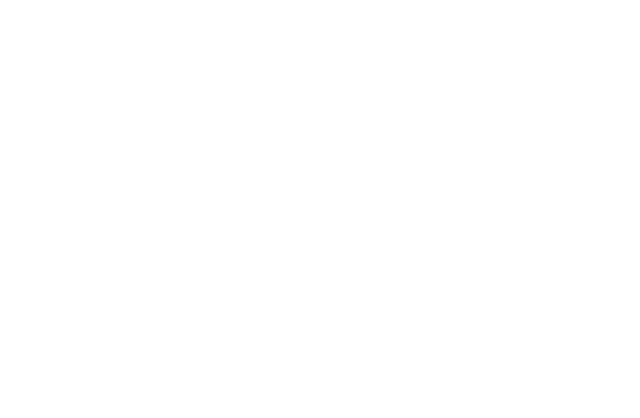
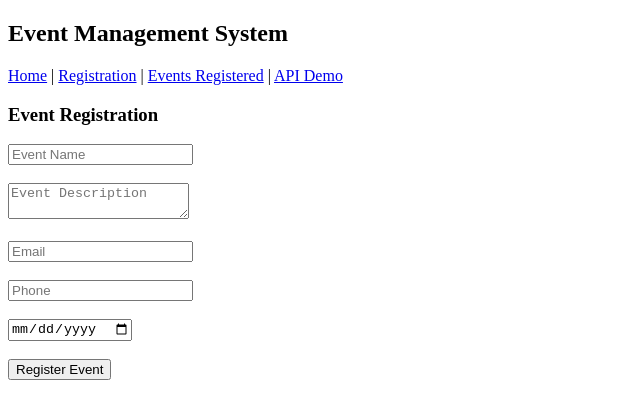
Before and after one commit to karthikkiran-tech/FEDF-LAB-EXAM-2500031901, a React (Vite) app: page /registration in a window 1280 px wide. Shown: the top 418 px of the page, without its empty margins (0-640 px from the left). Built offline with nearby package versions, Linux system fonts and the light colour scheme.

Commit message:
modified project

```diff
--- a/package.json
+++ b/package.json
@@ -11,7 +11,8 @@
   },
   "dependencies": {
     "react": "^19.2.4",
-    "react-dom": "^19.2.4"
+    "react-dom": "^19.2.4",
+    "react-router-dom": "^7.13.1"
   },
   "devDependencies": {
     "@eslint/js": "^9.39.4",
--- a/src/App.jsx
+++ b/src/App.jsx
@@ -1,16 +1,12 @@
-// import { useState } from 'react'
-// import reactLogo from './assets/react.svg'
-// import viteLogo from './assets/vite.svg'
-// import heroImg from './assets/hero.png'
-// import './App.css'
+import { BrowserRouter } from "react-router-dom";
+import MainNavBar from "./pages/MainNavBar";
 
 function App() {
-
-
   return (
-    <>
-    </>
-  )
+    <BrowserRouter>
+      <MainNavBar />
+    </BrowserRouter>
+  );
 }
 
-export default App
+export default App;
--- /dev/null
+++ b/src/exam/APIDemo.jsx
@@ -0,0 +1,49 @@
+import { useState, useEffect } from "react";
+
+export default function APIDemo() {
+
+  const [companies, setCompanies] = useState([]);
+
+  useEffect(() => {
+
+    fetch("https://dummy-json.mock.beeceptor.com/companies")
+      .then((response) => response.json())
+      .then((data) => setCompanies(data))
+      .catch((error) => console.log(error));
+
+  }, []);
+
+  return (
+    <div>
+
+      <h3>Company List (API Demo)</h3>
+
+      <table border="1" cellPadding="10">
+
+        <thead>
+          <tr>
+            <th>ID</th>
+            <th>Name</th>
+            <th>Industry</th>
+            <th>Country</th>
+          </tr>
+        </thead>
+
+        <tbody>
+
+          {companies.map((company) => (
+            <tr key={company.id}>
+              <td>{company.id}</td>
+              <td>{company.name}</td>
+              <td>{company.industry}</td>
+              <td>{company.country}</td>
+            </tr>
+          ))}
+
+        </tbody>
+
+      </table>
+
+    </div>
+  );
+}
--- /dev/null
+++ b/src/exam/EventRegistration.jsx
@@ -0,0 +1,102 @@
+import { useState } from "react";
+
+export default function EventRegistration() {
+
+  const [formData, setFormData] = useState({
+    eventName: "",
+    description: "",
+    email: "",
+    phone: "",
+    date: ""
+  });
+
+  const handleChange = (e) => {
+    setFormData({
+      ...formData,
+      [e.target.name]: e.target.value
+    });
+  };
+
+  const handleSubmit = (e) => {
+    e.preventDefault();
+
+    const events =
+      JSON.parse(localStorage.getItem("events")) || [];
+
+    events.push(formData);
+
+    localStorage.setItem("events", JSON.stringify(events));
+
+    alert("Event Registered Successfully");
+
+    setFormData({
+      eventName: "",
+      description: "",
+      email: "",
+      phone: "",
+      date: ""
+    });
+  };
+
+  return (
+    <div>
+
+      <h3>Event Registration</h3>
+
+      <form onSubmit={handleSubmit}>
+
+        <input
+          type="text"
+          name="eventName"
+          placeholder="Event Name"
+          value={formData.eventName}
+          onChange={handleChange}
+        />
+
+        <br/><br/>
+
+        <textarea
+          name="description"
+          placeholder="Event Description"
+          value={formData.description}
+          onChange={handleChange}
+        />
+
+        <br/><br/>
+
+        <input
+          type="email"
+          name="email"
+          placeholder="Email"
+          value={formData.email}
+          onChange={handleChange}
+        />
+
+        <br/><br/>
+
+        <input
+          type="text"
+          name="phone"
+          placeholder="Phone"
+          value={formData.phone}
+          onChange={handleChange}
+        />
+
+        <br/><br/>
+
+        <input
+          type="date"
+          name="date"
+          value={formData.date}
+          onChange={handleChange}
+        />
+
+        <br/><br/>
+
+        <button type="submit">Register Event</button>
+
+      </form>
+
+    </div>
+  );
+}
--- /dev/null
+++ b/src/exam/EventsRegistered.jsx
@@ -0,0 +1,55 @@
+import { useState, useEffect } from "react";
+
+export default function EventsRegistered(){
+
+  const [events,setEvents] = useState([]);
+
+  useEffect(()=>{
+
+    const data =
+      JSON.parse(localStorage.getItem("events")) || [];
+
+    setEvents(data);
+
+  },[]);
+
+  return(
+
+    <div>
+
+      <h3>Registered Events</h3>
+
+      <table border="1" cellPadding="10">
+
+        <thead>
+
+          <tr>
+            <th>Event Name</th>
+            <th>Description</th>
+            <th>Email</th>
+            <th>Phone</th>
+            <th>Date</th>
+          </tr>
+
+        </thead>
+
+        <tbody>
+
+          {events.map((e,i)=>(
+            <tr key={i}>
+              <td>{e.eventName}</td>
+              <td>{e.description}</td>
+              <td>{e.email}</td>
+              <td>{e.phone}</td>
+              <td>{e.date}</td>
+            </tr>
+          ))}
+
+        </tbody>
+
+      </table>
+
+    </div>
+
+  );
+}
--- a/src/exam/Home.jsx
+++ b/src/exam/Home.jsx
@@ -0,0 +1,7 @@
+export default function Home() {
+  return (
+    <div>
+      <h3>Home Page</h3>
+    </div>
+  );
+}
--- /dev/null
+++ b/src/exam/PageNotFound.jsx
@@ -0,0 +1,7 @@
+import React from 'react'
+
+export default function PageNotFound() {
+  return (
+    <div>PageNotFound</div>
+  )
+}
--- /dev/null
+++ b/src/pages/MainNavBar.jsx
@@ -0,0 +1,32 @@
+import { Link, Routes, Route } from "react-router-dom";
+
+import Home from "../exam/Home";
+import EventRegistration from "../exam/EventRegistration";
+import EventsRegistered from "../exam/EventsRegistered";
+import APIDemo from "../exam/APIDemo";
+import PageNotFound from "../exam/PageNotFound";
+
+export default function MainNavBar() {
+  return (
+    <div>
+
+      <h2>Event Management System</h2>
+
+      <nav>
+        <Link to="/">Home</Link> |{" "}
+        <Link to="/registration">Registration</Link> |{" "}
+        <Link to="/events">Events Registered</Link> |{" "}
+        <Link to="/api">API Demo</Link>
+      </nav>
+
+      <Routes>
+        <Route path="/" element={<Home />} />
+        <Route path="/registration" element={<EventRegistration />} />
+        <Route path="/events" element={<EventsRegistered />} />
+        <Route path="/api" element={<APIDemo />} />
+        <Route path="*" element={<PageNotFound />} />
+      </Routes>
+
+    </div>
+  );
+}
```
Also changed, not shown: src/exam/Registration.jsx (deleted), 1 other file (tests, documents, lock files or other folders).
